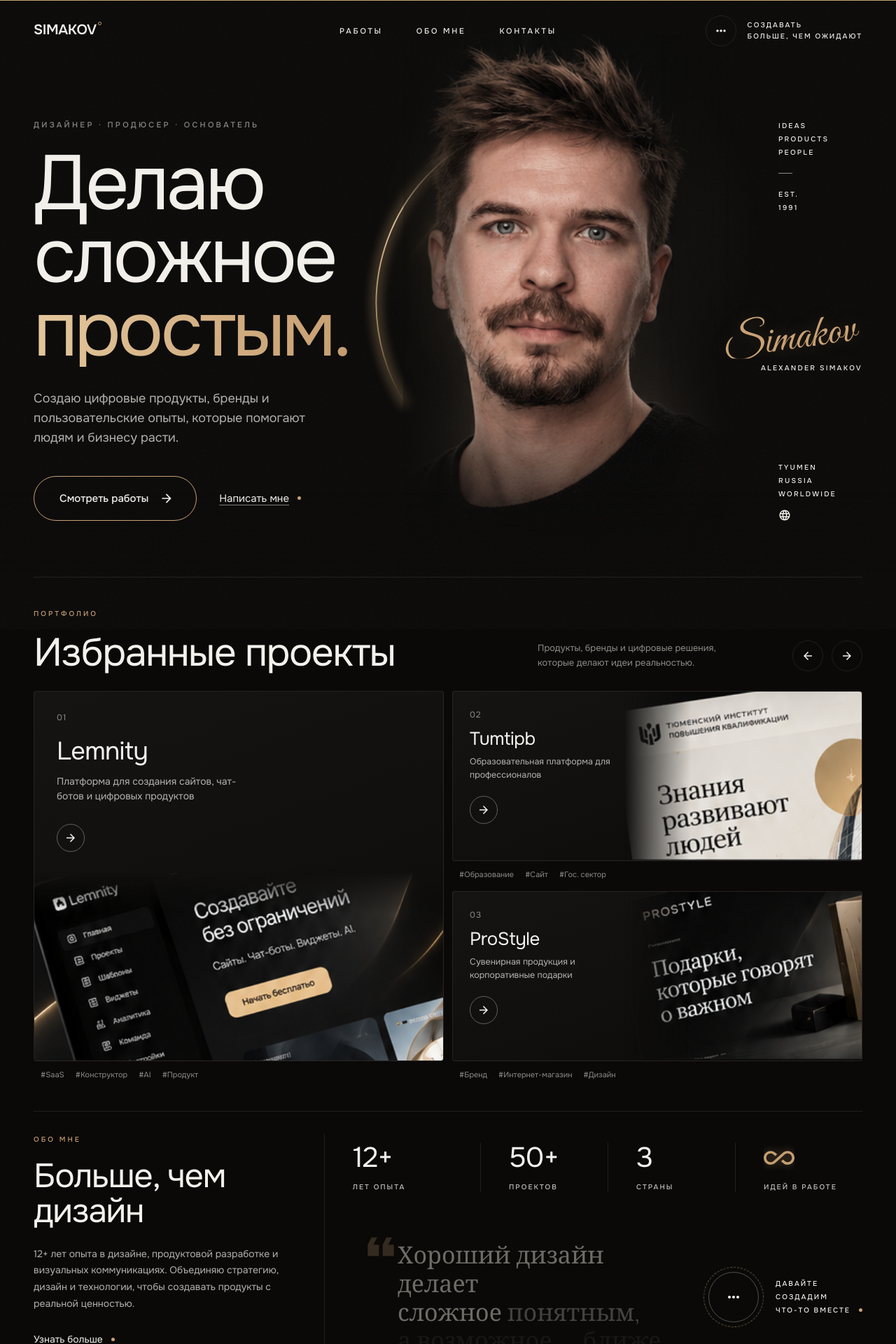
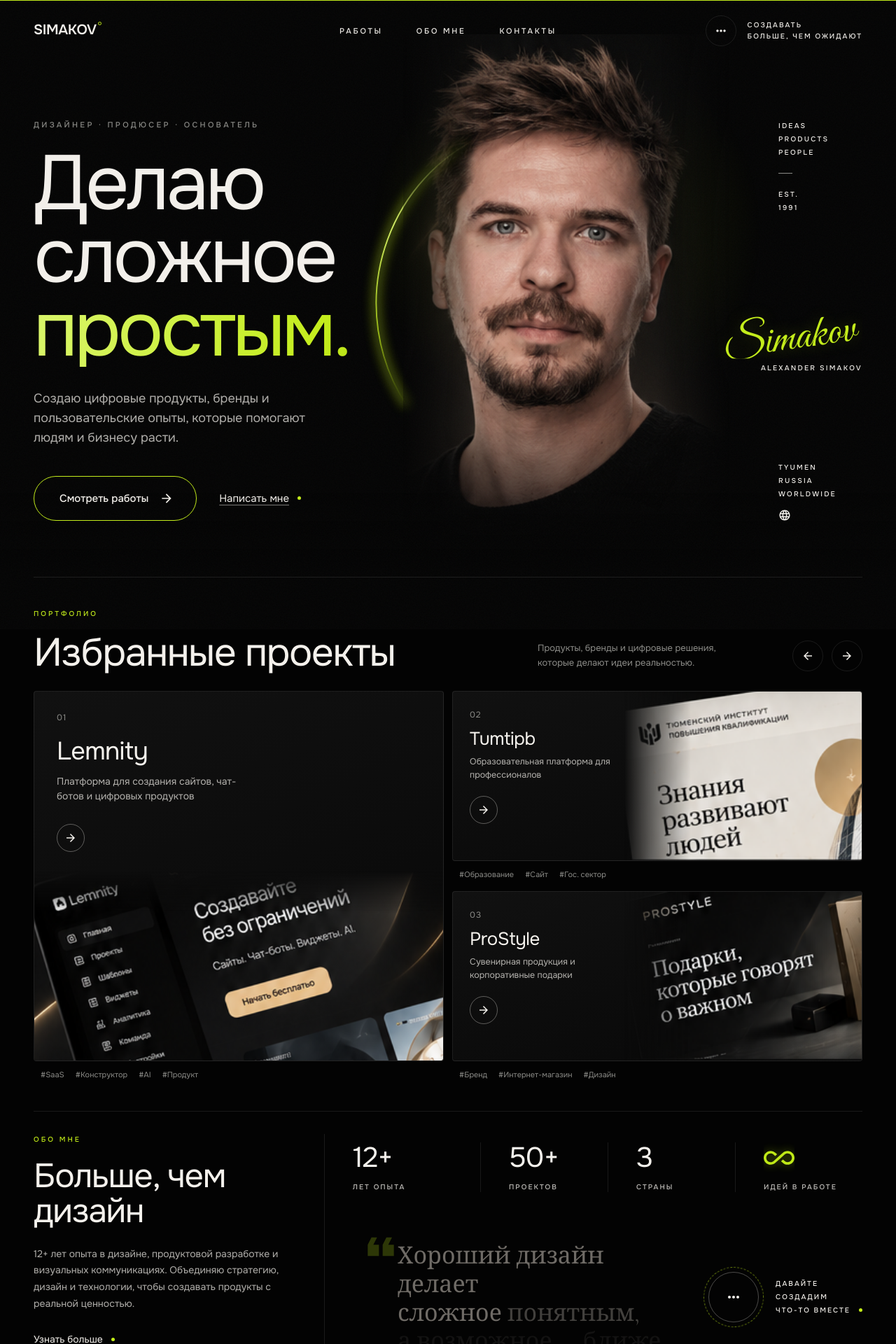
Before and after one commit to lemnity/smkv, a React (Vite) app: page / in a window 1280 px wide. Shown: the top 1920 px of the page at 70% size. Built offline with nearby package versions, Linux system fonts and the light colour scheme.

Commit message:
style: deep black background, lime #C4EE18 accent

```diff
--- a/index.html
+++ b/index.html
@@ -5,7 +5,7 @@
     <meta name="viewport" content="width=device-width, initial-scale=1.0" />
     <title>SIMAKOV — Делаю сложное простым</title>
     <meta name="description" content="Александр Симаков — дизайнер, продюсер и основатель. Создаю цифровые продукты, бренды и пользовательские опыты, которые помогают людям и бизнесу расти." />
-    <meta name="theme-color" content="#0a0908" />
+    <meta name="theme-color" content="#030303" />
     <meta name="color-scheme" content="dark" />
     <link rel="icon" type="image/svg+xml" href="/favicon.svg" />
 
--- a/src/components/About.tsx
+++ b/src/components/About.tsx
@@ -82,7 +82,7 @@ function Quote() {
 function CreateTogether() {
   const circleActive = {
     borderColor: colors.gold,
-    boxShadow: '0 0 24px rgba(201,161,115,0.35)',
+    boxShadow: '0 0 24px rgba(196,238,24,0.35)',
   }
   return (
     <Stack
@@ -109,7 +109,7 @@ function CreateTogether() {
             position: 'absolute',
             inset: -7,
             borderRadius: '50%',
-            border: `1px dashed rgba(201,161,115,0.55)`,
+            border: `1px dashed rgba(196,238,24,0.55)`,
             pointerEvents: 'none',
             '@keyframes ctaSpin': { to: { transform: 'rotate(360deg)' } },
             animation: 'ctaSpin 24s linear infinite',
--- a/src/components/Header.tsx
+++ b/src/components/Header.tsx
@@ -49,7 +49,7 @@ export default function Header() {
         position="fixed"
         elevation={0}
         sx={{
-          bgcolor: scrolled ? 'rgba(10,9,8,0.72)' : 'transparent',
+          bgcolor: scrolled ? 'rgba(3,3,3,0.72)' : 'transparent',
           backgroundImage: 'none',
           backdropFilter: scrolled ? 'blur(14px)' : 'none',
           WebkitBackdropFilter: scrolled ? 'blur(14px)' : 'none',
--- a/src/components/ProjectCard.tsx
+++ b/src/components/ProjectCard.tsx
@@ -109,7 +109,7 @@ export default function ProjectCard({ project, size }: Props) {
             overflow: 'hidden',
             borderRadius: 1,
             border: `1px solid ${colors.line}`,
-            background: 'linear-gradient(160deg, #151413 0%, #0c0b0a 100%)',
+            background: 'linear-gradient(160deg, #111111 0%, #070707 100%)',
             minHeight: large ? { xs: 420, sm: 460, md: 0 } : { xs: 230, md: 0 },
             transition: 'border-color .5s ease, box-shadow .5s ease',
             // Pointer-following gold spotlight.
@@ -120,12 +120,12 @@ export default function ProjectCard({ project, size }: Props) {
               zIndex: 1,
               pointerEvents: 'none',
               background:
-                'radial-gradient(420px circle at var(--mx, 50%) var(--my, 50%), rgba(201,161,115,0.13), transparent 60%)',
+                'radial-gradient(420px circle at var(--mx, 50%) var(--my, 50%), rgba(196,238,24,0.13), transparent 60%)',
               opacity: 0,
               transition: 'opacity .5s ease',
             },
             '&:hover': {
-              borderColor: 'rgba(201,161,115,0.45)',
+              borderColor: 'rgba(196,238,24,0.45)',
               boxShadow: '0 30px 60px -30px rgba(0,0,0,0.8)',
             },
             '&:hover::after': { opacity: 1 },
@@ -134,7 +134,7 @@ export default function ProjectCard({ project, size }: Props) {
               bgcolor: colors.gold,
               borderColor: colors.gold,
               color: colors.bg,
-              boxShadow: '0 0 24px rgba(201,161,115,0.35)',
+              boxShadow: '0 0 24px rgba(196,238,24,0.35)',
               '& svg': { transform: 'rotate(-45deg)' },
             },
             '@media (prefers-reduced-motion: reduce)': {
--- a/src/components/StatCounter.tsx
+++ b/src/components/StatCounter.tsx
@@ -89,8 +89,8 @@ function InfinityMark() {
             fontSize: 44,
             color: colors.gold,
             '@keyframes infPulse': {
-              '0%, 100%': { opacity: 0.85, filter: 'drop-shadow(0 0 0 rgba(201,161,115,0))' },
-              '50%': { opacity: 1, filter: 'drop-shadow(0 0 8px rgba(201,161,115,0.55))' },
+              '0%, 100%': { opacity: 0.85, filter: 'drop-shadow(0 0 0 rgba(196,238,24,0))' },
+              '50%': { opacity: 1, filter: 'drop-shadow(0 0 8px rgba(196,238,24,0.55))' },
             },
             animation: 'infPulse 3.2s ease-in-out 1.4s infinite',
             '@media (prefers-reduced-motion: reduce)': { animation: 'none' },
--- a/src/components/effects/CustomCursor.tsx
+++ b/src/components/effects/CustomCursor.tsx
@@ -1,6 +1,7 @@
 import { useEffect, useState } from 'react'
 import { motion, useMotionValue, useReducedMotion, useSpring } from 'motion/react'
 import useMediaQuery from '@mui/material/useMediaQuery'
+import { colors } from '../../theme'
 
 export default function CustomCursor() {
   const reduce = useReducedMotion()
@@ -38,7 +39,7 @@ export default function CustomCursor() {
         style={{
           x, y, translateX: '-50%', translateY: '-50%',
           position: 'fixed', top: 0, left: 0, width: 8, height: 8, borderRadius: '50%',
-          background: '#c9a173', pointerEvents: 'none', zIndex: 2000,
+          background: colors.gold, pointerEvents: 'none', zIndex: 2000,
         }}
         animate={{ opacity: visible ? 1 : 0 }}
       />
@@ -47,7 +48,7 @@ export default function CustomCursor() {
         style={{
           x: rx, y: ry, translateX: '-50%', translateY: '-50%',
           position: 'fixed', top: 0, left: 0, width: 36, height: 36, borderRadius: '50%',
-          border: '1px solid rgba(201,161,115,0.7)', pointerEvents: 'none', zIndex: 2000,
+          border: '1px solid rgba(196,238,24,0.7)', pointerEvents: 'none', zIndex: 2000,
         }}
         animate={{ opacity: visible ? 1 : 0, scale: hover ? 1.8 : 1 }}
       />
--- a/src/components/effects/ScrollProgress.tsx
+++ b/src/components/effects/ScrollProgress.tsx
@@ -1,4 +1,5 @@
 import { motion, useScroll, useSpring } from 'motion/react'
+import { colors } from '../../theme'
 
 export default function ScrollProgress() {
   const { scrollYProgress } = useScroll()
@@ -13,7 +14,7 @@ export default function ScrollProgress() {
         left: 0,
         right: 0,
         height: 1,
-        background: '#c9a173',
+        background: colors.gold,
         // Above the AppBar (1100), below Drawer/Modal (1200/1300).
         zIndex: 1101,
         pointerEvents: 'none',
--- a/src/components/hero/HeroPortrait.tsx
+++ b/src/components/hero/HeroPortrait.tsx
@@ -101,7 +101,7 @@ export default function HeroPortrait({ scrollY, px, py, reduce, children }: Prop
         sx={{
           position: 'absolute',
           inset: '-10% -30% 0',
-          background: `radial-gradient(ellipse 50% 45% at 50% 42%, rgba(201,161,115,0.16), rgba(201,161,115,0.04) 55%, transparent 75%)`,
+          background: `radial-gradient(ellipse 50% 45% at 50% 42%, rgba(196,238,24,0.16), rgba(196,238,24,0.04) 55%, transparent 75%)`,
           zIndex: 0,
         }}
       />
@@ -143,7 +143,7 @@ export default function HeroPortrait({ scrollY, px, py, reduce, children }: Prop
           position: 'absolute',
           inset: 0,
           zIndex: 2,
-          background: `radial-gradient(ellipse 70% 60% at 50% 40%, transparent 55%, rgba(10,9,8,0.55) 100%)`,
+          background: `radial-gradient(ellipse 70% 60% at 50% 40%, transparent 55%, rgba(3,3,3,0.55) 100%)`,
         }}
       />
       {children}
--- a/src/components/hero/HeroSide.tsx
+++ b/src/components/hero/HeroSide.tsx
@@ -59,7 +59,7 @@ export function Signature({ size = 64, reduce, inView = false }: { size?: number
             color: colors.gold,
             transform: 'rotate(-8deg)',
             transformOrigin: 'right center',
-            textShadow: '0 0 24px rgba(201,161,115,0.25)',
+            textShadow: '0 0 24px rgba(196,238,24,0.25)',
           }}
         >
           {hero.signature}
--- a/src/theme.ts
+++ b/src/theme.ts
@@ -1,13 +1,14 @@
 import { createTheme } from '@mui/material/styles'
 
 export const colors = {
-  bg: '#0a0908',
-  surface: '#121110',
+  bg: '#030303',
+  surface: '#0d0d0d',
   text: '#f4f1ec',
-  muted: '#8e8a84',
-  gold: '#c9a173',
-  goldLight: '#e6c89c',
-  goldDark: '#8a6a45',
+  muted: '#8b8b87',
+  // Accent (lime #C4EE18). Keys keep the historic `gold` names.
+  gold: '#c4ee18',
+  goldLight: '#dbf76a',
+  goldDark: '#7e9a0c',
   line: 'rgba(255,255,255,0.09)',
   /** Muted dark text used by the About quote. */
   quote: '#6f6b66',
@@ -68,12 +69,12 @@ export const outlinedIconButtonSx = {
   transition: 'all .3s ease',
   '&:hover': {
     borderColor: colors.gold,
-    boxShadow: '0 0 24px rgba(201,161,115,0.35)',
+    boxShadow: '0 0 24px rgba(196,238,24,0.35)',
     background: 'transparent',
   },
   '&:focus-visible, &.Mui-focusVisible': {
     borderColor: colors.gold,
-    boxShadow: '0 0 24px rgba(201,161,115,0.35)',
+    boxShadow: '0 0 24px rgba(196,238,24,0.35)',
     outline: `2px solid ${colors.gold}`,
     outlineOffset: '3px',
   },
@@ -129,7 +130,7 @@ const theme = createTheme({
           style: {
             borderColor: colors.gold,
             color: colors.text,
-            '&:hover': { borderColor: colors.goldLight, background: 'rgba(201,161,115,0.1)' },
+            '&:hover': { borderColor: colors.goldLight, background: 'rgba(196,238,24,0.1)' },
           },
         },
       ],
```
Also changed, not shown: public/favicon.svg.
